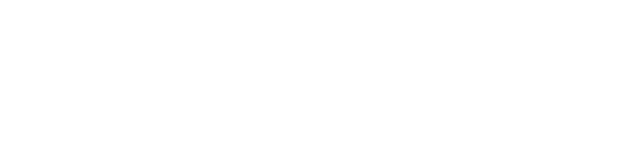
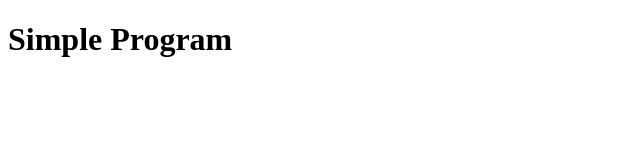
Before and after one commit to dushantdhawas15-stack/delta-demo, a plain HTML site: page index.html in a window 1280 px wide. Shown: the whole page, without its empty margins (0-640 px from the left). Drawn offline with Linux system fonts and the light colour scheme.

Commit message:
add mess

```diff
--- a/index.html
+++ b/index.html
@@ -6,6 +6,7 @@
     <title>sample page</title>
 </head>
 <body>
-
+    <h1>Simple Program
+    </h1>
 </body>
 </html>
```
